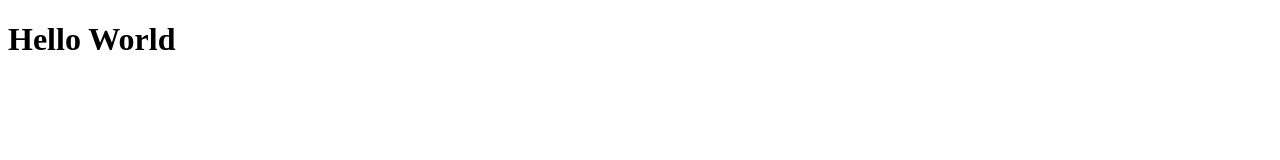
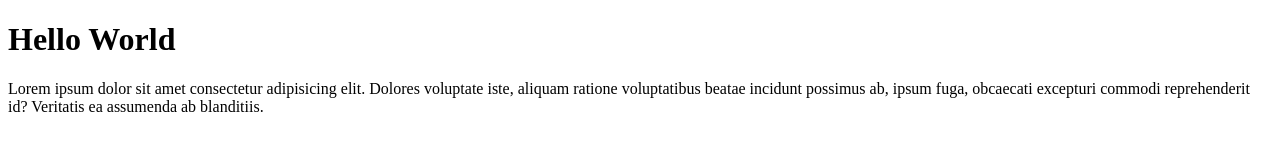
Before and after one commit to Farazjahangir/Git-class, a plain HTML site: page index.html in a window 1280 px wide. Drawn offline with Linux system fonts and the light colour scheme.

Commit message:
paragraph added

```diff
--- a/index.html
+++ b/index.html
@@ -8,5 +8,6 @@
 </head>
 <body>
     <h1>Hello World</h1>
+    <p>Lorem ipsum dolor sit amet consectetur adipisicing elit. Dolores voluptate iste, aliquam ratione voluptatibus beatae incidunt possimus ab, ipsum fuga, obcaecati excepturi commodi reprehenderit id? Veritatis ea assumenda ab blanditiis.</p>
 </body>
 </html>
```
